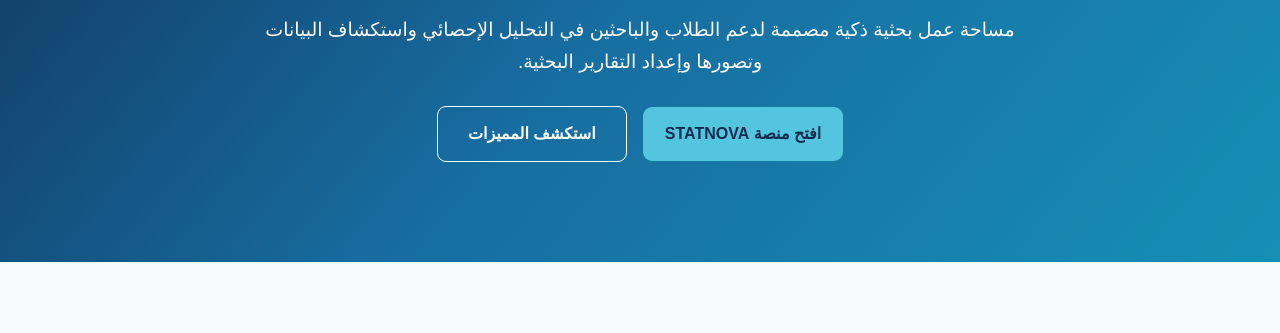
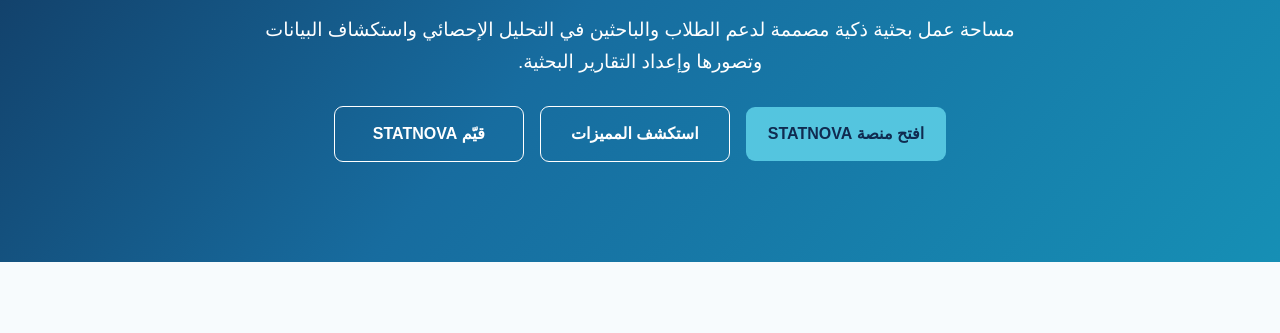
Before and after one commit to aa773813191-source/statnova-website, a plain HTML site: page docs/index.html in a window 1280 px wide. Shown: the part 467-800 px from the top of the page. Drawn offline with Linux system fonts and the light colour scheme.

Commit message:
Add STATNOVA feedback button

```diff
--- a/docs/index.html
+++ b/docs/index.html
@@ -115,7 +115,6 @@ button,.btn {
   background:transparent;
 }
 
-/* تحسين المسافة والمحاذاة بين زري الواجهة */
 .hero-actions {
   display:flex;
   justify-content:center;
@@ -274,6 +273,7 @@ footer span {
   </p>
 
   <div class="hero-actions">
+
     <a class="btn primary"
        href="https://statnova-amatalelah2.streamlit.app/"
        target="_blank"
@@ -289,6 +289,16 @@ footer span {
        data-ar="استكشف المميزات">
        استكشف المميزات
     </a>
+
+    <a class="btn secondary"
+       href="https://docs.google.com/forms/d/e/1FAIpQLSe_bb0ejwAiPP37hXXI5uUyhytj2OD9tXYYxY4ew0ylE_cyow/viewform"
+       target="_blank"
+       rel="noopener"
+       data-en="RATE STATNOVA"
+       data-ar="قيّم STATNOVA">
+       قيّم STATNOVA
+    </a>
+
   </div>
 
 </div>
@@ -451,4 +461,4 @@ function toggleLanguage() {
 </script>
 
 </body>
-  </html>
+    </html>
```
